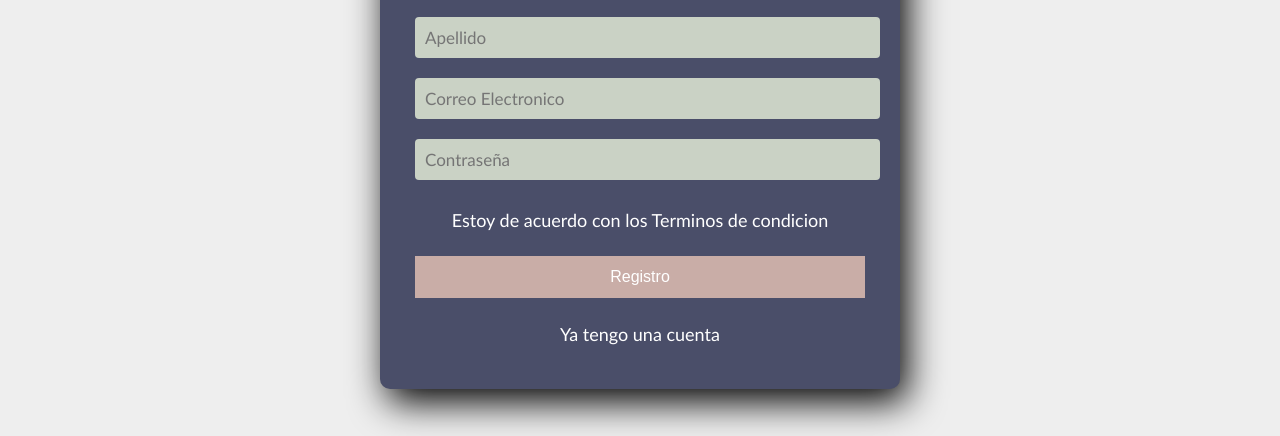
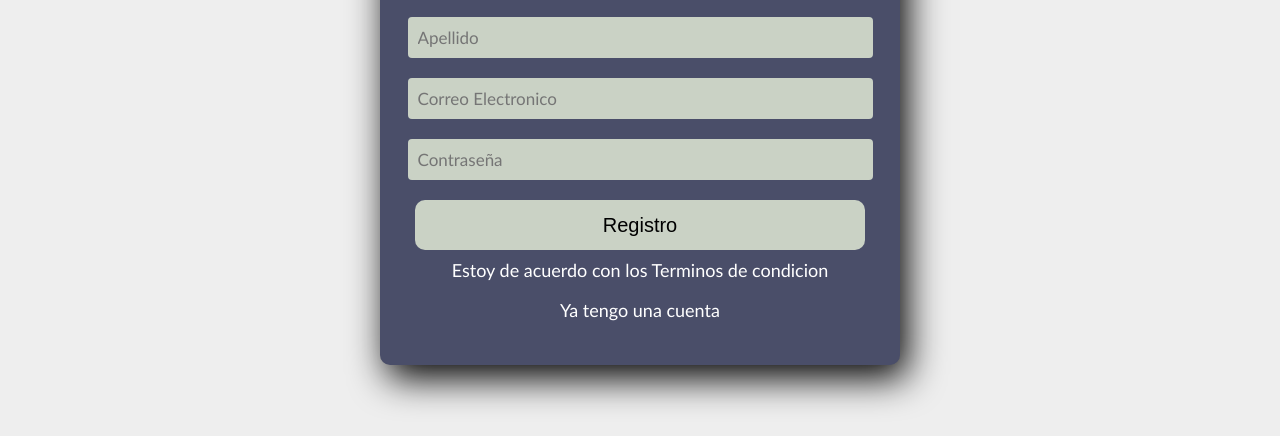
Before and after one commit to IgnacioDevo/PinturasGo, a plain HTML site: page paginas/contacto.html in a window 1280 px wide. Shown: the part 287-723 px from the top of the page. Drawn offline with nearby package versions, Linux system fonts and the light colour scheme.

Commit message:
Animaciones al form

```diff
--- a/paginas/contacto.html
+++ b/paginas/contacto.html
@@ -27,8 +27,8 @@
                 <input class="form__input" type="text" name="apellido" id="apellido" placeholder="Apellido">
                 <input class="form__input" type="email" name="gmail" id="gmail" placeholder="Correo Electronico">
                 <input class="form__input" type="password" name="Contraseña" id="Contraseña" placeholder="Contraseña">
+                <button class="form__btn"><span>Registro</span></button>
             <p>Estoy de acuerdo con los  <a href="#">Terminos de condicion</a></p>
-                 <input class="btn" type="submit" value="Registro">
             <p><a href="#">Ya tengo una cuenta</a></p>
         </section>
     </main>
--- a/style/style.css
+++ b/style/style.css
@@ -140,6 +140,9 @@ body{
  /* Css en la seccion de Form */
 
  .main__form{
+    display: flex;
+    flex-direction: column;
+    align-items: center;
     width: 450px;
     background-color: #4a4e69;
     padding: 35px;
@@ -169,6 +172,48 @@ body{
     color: black;
     border: none;
 }
+
+.form__btn{
+   display: inline-flex;
+   align-items: center;
+   justify-content: center;
+   width: 100%;
+   height: 50px;
+   background: #cad2c5;
+   color: #000;
+   font-size: 20px;
+   border: none;
+   cursor: pointer;
+   transition: .3s ease all;
+   border-radius: 10px;
+   position: relative;
+   overflow: hidden;
+}
+
+.form__btn span {
+    position: relative;
+    z-index: 2;
+}
+
+
+.form__btn::after{
+    content: "";
+    width: 100%;
+    height: 300px;
+    background: #b5838d;
+    position: absolute;
+    z-index: 1;
+    top: -300px;
+    left: 0;
+    transition: .3s ease-in-out all;
+    border-radius: 0px 0px 300px 300px;
+}
+
+.form__btn:hover::after{
+    top: 0;
+}
+
+
 
 .main__form p{
     height: 40px;
```
